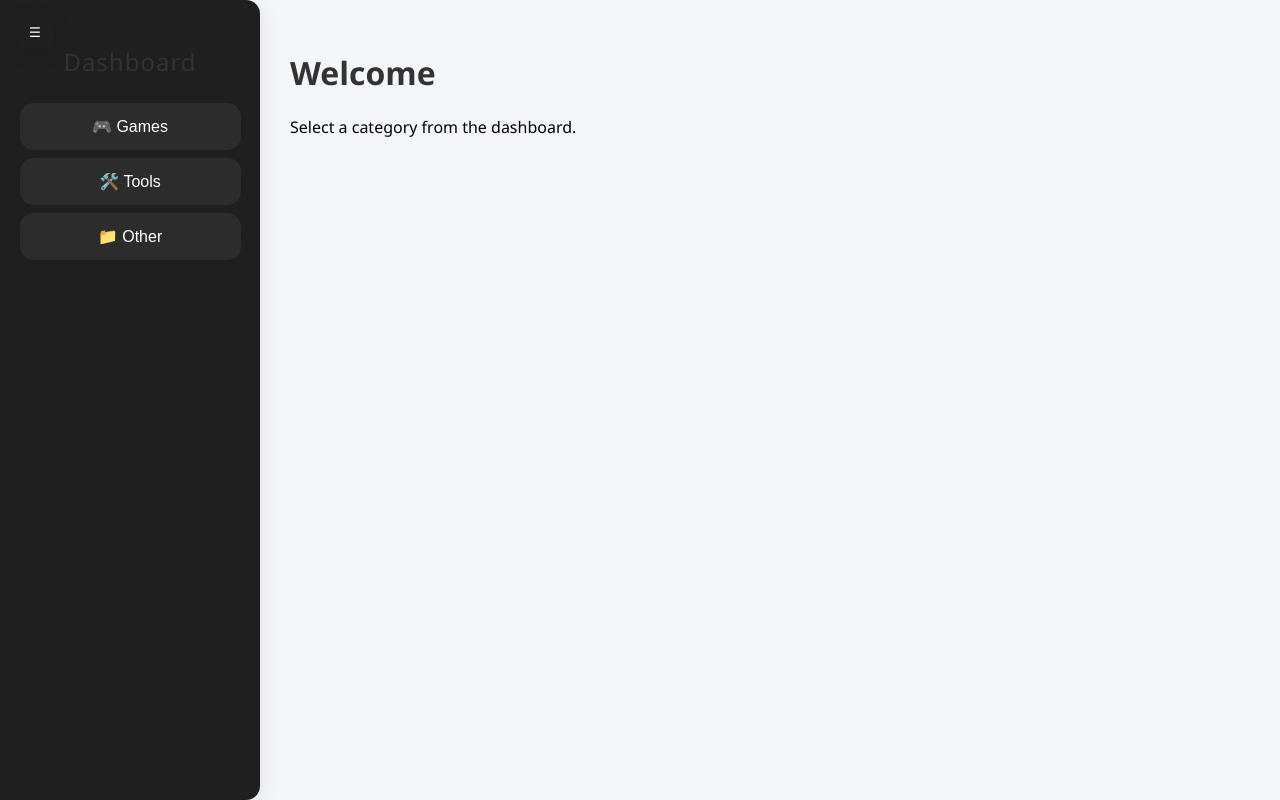
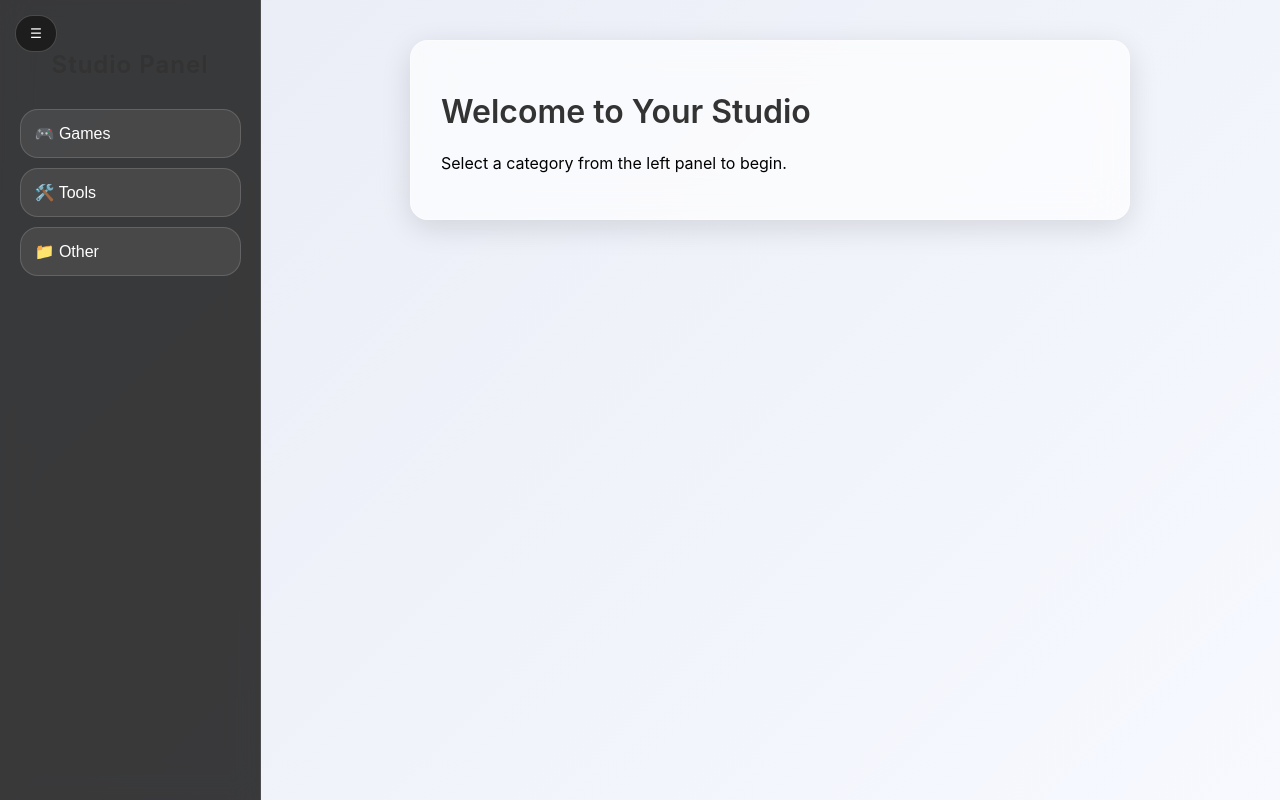
Before and after one commit to guhschoolacc/Homework, a plain HTML site: page index.html in a window 1280 px wide. Drawn offline with Linux system fonts and the light colour scheme.

Commit message:
Update index.html

```diff
--- a/index.html
+++ b/index.html
@@ -3,42 +3,43 @@
 <head>
 <meta charset="UTF-8">
 <meta name="viewport" content="width=device-width, initial-scale=1.0">
-<title>Smooth Dashboard</title>
+<title>Studio Dashboard</title>
 
 <style>
     :root {
-        --bg: #f4f6fa;
-        --sidebar-bg: #1f1f1f;
-        --sidebar-accent: #2c2c2c;
-        --text-light: #ffffff;
-        --text-dark: #333;
-        --highlight: #4a90e2;
-        --radius: 14px;
-        --shadow: 0 4px 20px rgba(0,0,0,0.1);
+        --bg1: #e9ecf5;
+        --bg2: #f7f9ff;
+        --sidebar-bg: rgba(25, 25, 25, 0.85);
+        --sidebar-blur: blur(14px);
+        --card-bg: rgba(255, 255, 255, 0.65);
+        --card-border: rgba(255, 255, 255, 0.35);
+        --highlight: #5a8dee;
+        --radius: 18px;
+        --shadow: 0 8px 30px rgba(0,0,0,0.12);
     }
 
     body {
         margin: 0;
-        font-family: "Segoe UI", sans-serif;
-        background: var(--bg);
-        display: flex;
+        font-family: "Inter", sans-serif;
+        background: linear-gradient(135deg, var(--bg1), var(--bg2));
         height: 100vh;
         overflow: hidden;
+        display: flex;
     }
 
     /* Sidebar */
     #sidebar {
         width: 260px;
         background: var(--sidebar-bg);
-        color: var(--text-light);
+        backdrop-filter: var(--sidebar-blur);
+        color: white;
         position: fixed;
         top: 0;
         bottom: 0;
         left: 0;
-        padding: 25px 0;
+        padding: 30px 0;
         transition: 0.35s ease;
-        box-shadow: var(--shadow);
-        border-radius: 0 var(--radius) var(--radius) 0;
+        border-right: 1px solid rgba(255,255,255,0.1);
     }
 
     #sidebar.closed {
@@ -47,28 +48,30 @@
 
     #sidebar h2 {
         text-align: center;
-        margin-bottom: 25px;
-        font-weight: 500;
+        margin-bottom: 30px;
+        font-weight: 600;
         letter-spacing: 1px;
     }
 
     #sidebar button {
         width: 85%;
-        margin: 8px auto;
+        margin: 10px auto;
         padding: 14px;
-        background: var(--sidebar-accent);
-        border: none;
+        background: rgba(255,255,255,0.08);
+        border: 1px solid rgba(255,255,255,0.15);
         border-radius: var(--radius);
-        color: var(--text-light);
+        color: white;
         font-size: 16px;
         cursor: pointer;
-        display: block;
+        display: flex;
+        align-items: center;
+        gap: 12px;
         transition: 0.25s;
     }
 
     #sidebar button:hover {
         background: var(--highlight);
-        transform: translateX(4px);
+        transform: translateX(6px);
     }
 
     /* Toggle button */
@@ -78,12 +81,13 @@
         left: 15px;
         padding: 10px 14px;
         background: var(--sidebar-bg);
-        color: var(--text-light);
+        color: white;
         border: none;
         border-radius: var(--radius);
         cursor: pointer;
         z-index: 1000;
-        box-shadow: var(--shadow);
+        backdrop-filter: var(--sidebar-blur);
+        border: 1px solid rgba(255,255,255,0.2);
         transition: 0.3s;
     }
 
@@ -94,24 +98,28 @@
     /* Main content */
     #content {
         margin-left: 260px;
-        padding: 30px;
+        padding: 40px;
         width: 100%;
         transition: 0.35s ease;
+        display: flex;
+        justify-content: center;
+        align-items: flex-start;
     }
 
     #content.full {
         margin-left: 0;
     }
 
-    h1, h2 {
-        color: var(--text-dark);
-    }
-
+    /* Floating content card */
     .section {
         display: none;
-        background: white;
-        padding: 25px;
+        width: 70%;
+        max-width: 900px;
+        background: var(--card-bg);
+        backdrop-filter: blur(18px);
         border-radius: var(--radius);
+        padding: 30px;
+        border: 1px solid var(--card-border);
         box-shadow: var(--shadow);
         animation: fadeIn 0.4s ease;
     }
@@ -120,8 +128,13 @@
         display: block;
     }
 
+    h1, h2 {
+        color: #333;
+        font-weight: 600;
+    }
+
     @keyframes fadeIn {
-        from { opacity: 0; transform: translateY(10px); }
+        from { opacity: 0; transform: translateY(12px); }
         to { opacity: 1; transform: translateY(0); }
     }
 </style>
@@ -131,29 +144,32 @@
 <button id="toggleBtn">☰</button>
 
 <div id="sidebar">
-    <h2>Dashboard</h2>
+    <h2>Studio Panel</h2>
+
     <button onclick="showSection('games')">🎮 Games</button>
     <button onclick="showSection('tools')">🛠️ Tools</button>
     <button onclick="showSection('other')">📁 Other</button>
 </div>
 
 <div id="content">
-    <h1>Welcome</h1>
-    <p>Select a category from the dashboard.</p>
+    <div id="welcome" class="section active">
+        <h1>Welcome to Your Studio</h1>
+        <p>Select a category from the left panel to begin.</p>
+    </div>
 
     <div id="games" class="section">
         <h2>Games</h2>
-        <p>Game content goes here.</p>
+        <p>Your game collection will appear here.</p>
     </div>
 
     <div id="tools" class="section">
         <h2>Tools</h2>
-        <p>Tools content goes here.</p>
+        <p>Your tools and utilities will appear here.</p>
     </div>
 
     <div id="other" class="section">
         <h2>Other</h2>
-        <p>Other content goes here.</p>
+        <p>Miscellaneous content goes here.</p>
     </div>
 </div>
 
```
